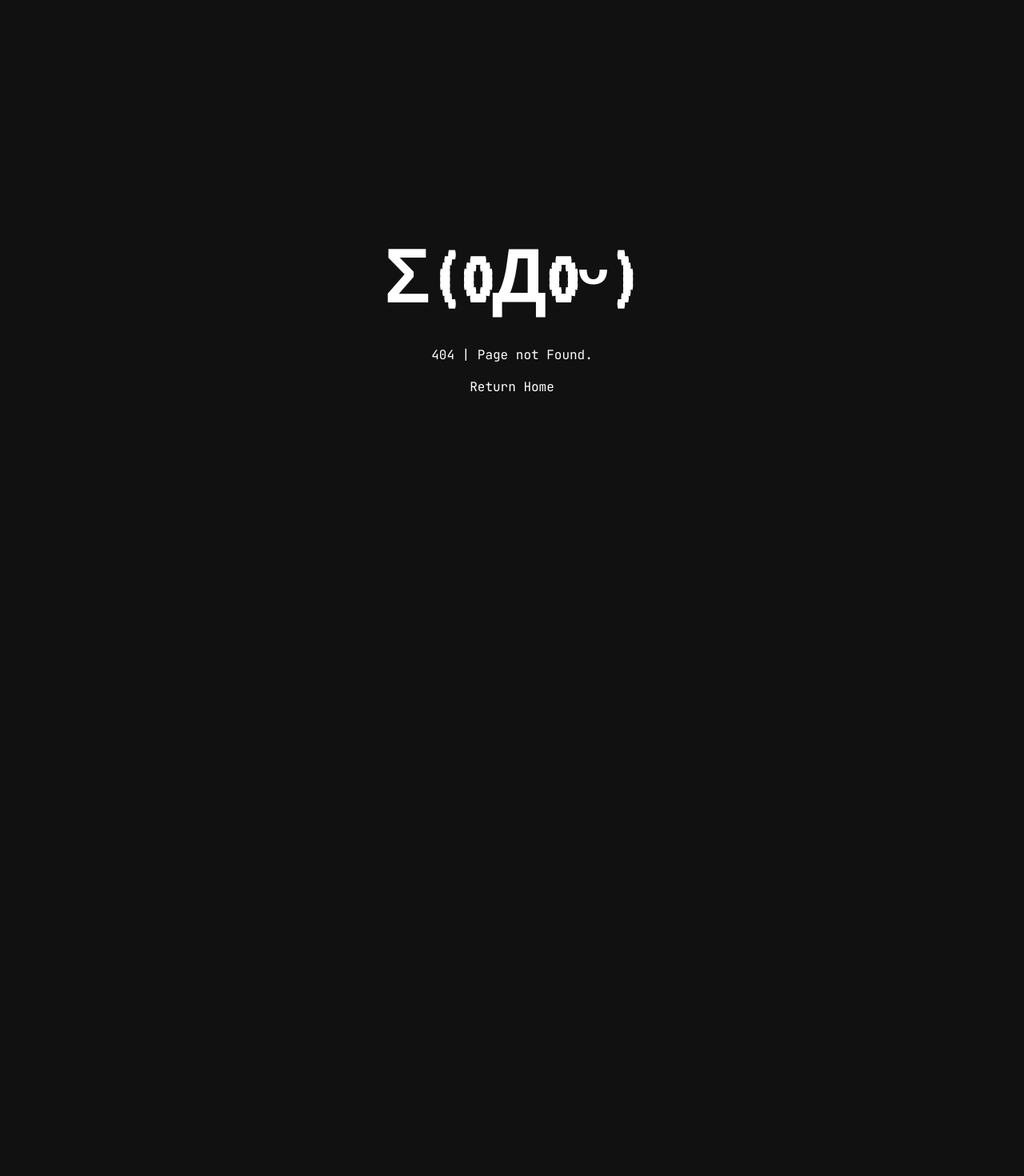
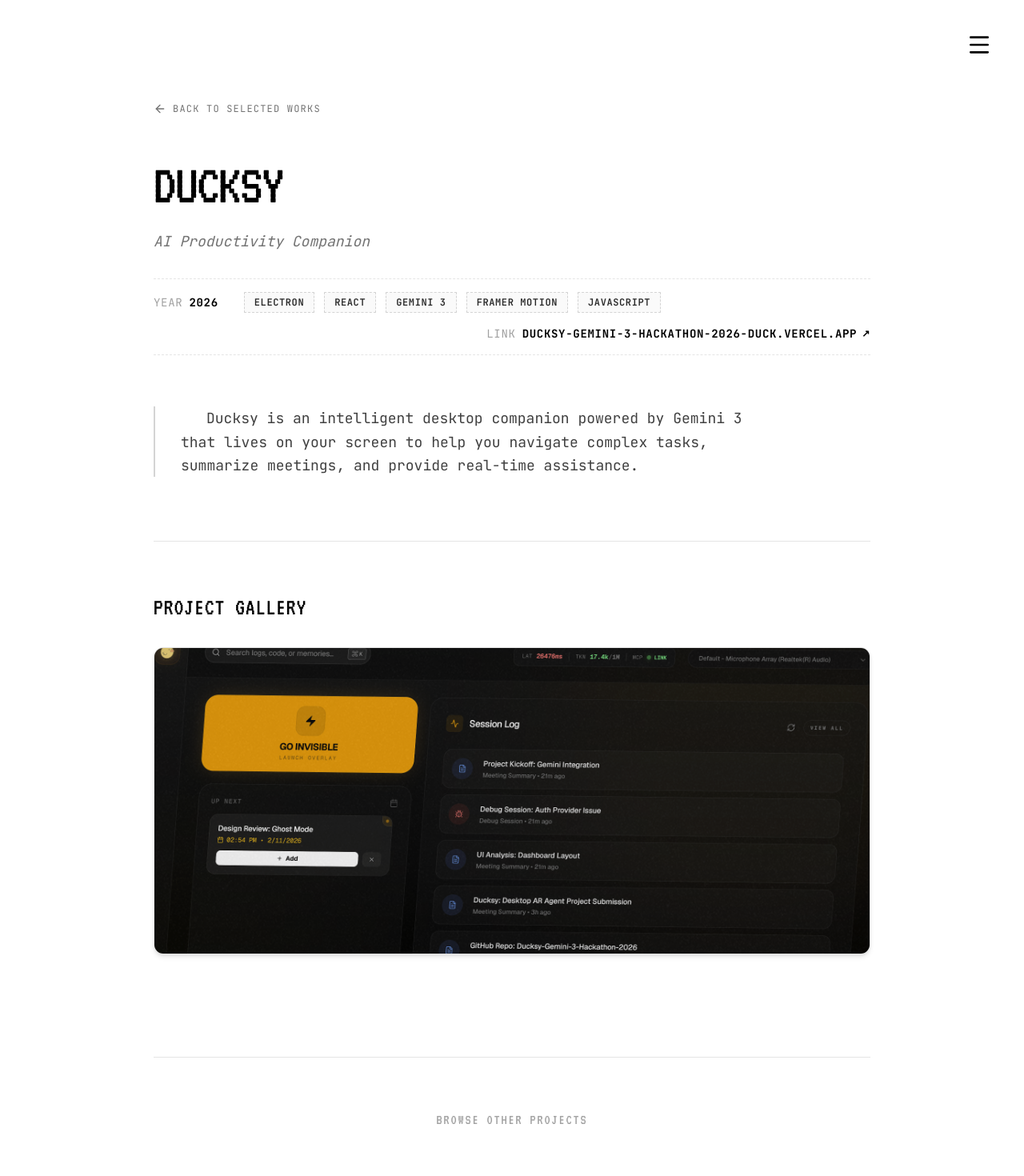
Before and after one commit to SeanNachapat/seanstlab.com, a Next.js app: page /projects/ducksy in a window 1280 px wide. Before the commit this address had no page. Shown: the top 1470 px of the page at 80% size. Before the commit the page ends 800 px from the top, so only its background shows below. Built offline with nearby package versions, Linux system fonts and the light colour scheme.

Commit message:
feat: initialize project data structures and implement dynamic project detail page rendering

```diff
--- a/src/app/(main)/about/page.tsx
+++ b/src/app/(main)/about/page.tsx
@@ -38,12 +38,12 @@
               </div>
 
               <p>
-                Hey! I'm <span className="font-bold text-foreground">Sean</span>, a passionate developer and machine learning enthusiast.
-                Currently, I am a 1st year Computer Science student, Teaching Assistant, and Lecturer at KMITL.
+                Hey! I&apos;m <span className="font-bold text-foreground">Sean</span>, a passionate developer and machine learning enthusiast.
+                Currently, I am a 2nd year Computer Science student, Teaching Assistant, and Lecturer at KMITL.
               </p>
               <p>
-                I'm researching the topic of <span className="text-foreground italic">Robotics</span> and <span className="text-foreground italic">Artificial Intelligence</span>.
-                I'm open to collaborative projects.
+                I&apos;m researching the topic of <span className="text-foreground italic">Robotics</span> and <span className="text-foreground italic">Artificial Intelligence</span>.
+                I&apos;m open to collaborative projects.
               </p>
             </div>
 
--- a/src/app/(main)/experiences/page.tsx
+++ b/src/app/(main)/experiences/page.tsx
@@ -601,7 +601,13 @@
       <div className="relative w-full h-full bg-neutral-900 overflow-hidden">
         <iframe
           src={url}
-          className="w-full h-full border-0 absolute inset-0"
+          style={{
+            width: '500%',
+            height: '500%',
+            transform: 'scale(0.2)',
+            transformOrigin: 'top left',
+          }}
+          className="border-0 absolute inset-0"
           title="Embed Preview"
         />
       </div>
--- a/src/app/(main)/page.tsx
+++ b/src/app/(main)/page.tsx
@@ -29,7 +29,7 @@
                      & AI Researcher
                   </h2>
                   <p className="max-w-xl text-lg lg:text-xl text-muted leading-relaxed font-mono">
-                     I'm Sean, a passionate developer, and a machine learning enthusiast. Currently, a 1st year Computer Science student, Teaching Assistance and Lecturer at KMITL.
+                     I&apos;m Sean, a passionate developer, and a machine learning enthusiast. Currently, a 2nd year Computer Science student, Teaching Assistance and Lecturer at KMITL.
                   </p>
                   <a href="/experiences/gsa">
                     <motion.img
--- /dev/null
+++ b/src/app/(main)/projects/[id]/ProjectDetailClient.tsx
@@ -0,0 +1,167 @@
+"use client";
+
+import React from "react";
+import { Project } from "@/data/projects";
+import Link from "next/link";
+import { ArrowLeft, ExternalLink } from "lucide-react";
+import { motion } from "framer-motion";
+
+interface ProjectDetailClientProps {
+  project: Project;
+}
+
+export default function ProjectDetailClient({ project }: ProjectDetailClientProps) {
+  return (
+    <main className="min-h-screen max-w-screen mx-auto px-6 lg:px-20 pt-32 pb-20 overflow-x-hidden bg-white dark:bg-[#111111] text-black dark:text-white transition-colors duration-300">
+      <div className="max-w-4xl mx-auto">
+        {/* Animated Navigation Back Link */}
+        <motion.div
+          initial={{ opacity: 0, y: -10 }}
+          animate={{ opacity: 1, y: 0 }}
+          className="flex justify-between items-center mb-12"
+        >
+          <Link
+            href="/projects"
+            className="flex items-center gap-2 text-neutral-500 hover:text-black dark:hover:text-white transition-colors font-mono text-xs tracking-widest group"
+          >
+            <ArrowLeft className="w-4 h-4 group-hover:-translate-x-1 transition-transform" />
+            BACK TO SELECTED WORKS
+          </Link>
+        </motion.div>
+
+        {/* Content Header Grid */}
+        <section className="mb-16">
+          <motion.div
+            initial={{ opacity: 0, x: -20 }}
+            animate={{ opacity: 1, x: 0 }}
+            transition={{ duration: 0.6 }}
+          >
+            {/* Title / Name Header */}
+            <h1 className="font-pixel text-5xl md:text-6xl lg:text-7xl mb-4 text-black dark:text-white leading-[1.1] tracking-tight uppercase">
+              {project.title.split("|")[0].trim()}
+            </h1>
+
+            {/* Sub-header tagline (if the title had a subtitle split by '|') */}
+            {project.title.includes("|") && (
+              <p className="font-mono text-base md:text-lg text-neutral-500 dark:text-neutral-400 mb-8 max-w-2xl leading-relaxed italic">
+                {project.title.split("|")[1].trim()}
+              </p>
+            )}
+
+            {/* Metadata bar aligned like the photo on the right */}
+            <div className="flex flex-wrap items-center gap-x-8 gap-y-4 font-mono text-sm tracking-wider uppercase mb-12 py-4 border-y border-dashed border-neutral-200 dark:border-neutral-900/60">
+              {/* Year */}
+              <div className="flex items-center gap-2">
+                <span className="text-neutral-400 dark:text-neutral-500">year</span>
+                <span className="text-black dark:text-white font-bold">{project.year}</span>
+              </div>
+
+              {/* Tags inside rectangular border capsules */}
+              <div className="flex flex-wrap items-center gap-3">
+                {project.tags.map((tag) => (
+                  <span
+                    key={tag}
+                    className="border border-dashed border-neutral-300 dark:border-neutral-800 bg-neutral-50 dark:bg-neutral-900/60 px-3 py-1 text-xs text-neutral-800 dark:text-neutral-200 tracking-wider uppercase font-semibold"
+                  >
+                    {tag}
+                  </span>
+                ))}
+              </div>
+
+              {/* Outbound Link */}
+              <div className="flex items-center gap-2 sm:ml-auto">
+                <span className="text-neutral-400 dark:text-neutral-500">link</span>
+                <a
+                  href={project.link}
+                  target="_blank"
+                  rel="noopener noreferrer"
+                  className="text-black dark:text-white hover:text-blue-600 dark:hover:text-blue-400 hover:underline transition-colors font-bold flex items-center gap-1.5"
+                >
+                  {(() => {
+                    try {
+                      const hostname = new URL(project.link).hostname;
+                      return hostname.toUpperCase();
+                    } catch {
+                      return project.link.replace(/https?:\/\//, "").split("/")[0].toUpperCase();
+                    }
+                  })()}
+                  <span className="text-xs">↗</span>
+                </a>
+              </div>
+            </div>
+          </motion.div>
+        </section>
+
+        {/* Narrative Description Section */}
+        <section className="mb-20">
+          <motion.div
+            initial={{ opacity: 0 }}
+            whileInView={{ opacity: 1 }}
+            viewport={{ once: true }}
+            transition={{ duration: 0.8 }}
+            className="border-l-2 border-neutral-300 dark:border-neutral-800 pl-6 lg:pl-8 font-mono text-base lg:text-lg leading-relaxed text-neutral-700 dark:text-neutral-300 space-y-6 max-w-3xl"
+          >
+            <p className="indent-8">
+              {project.description}
+            </p>
+          </motion.div>
+        </section>
+
+        {/* Dynamic Image / Photo Showcase Grid */}
+        {project.photos && project.photos.length > 0 && (
+          <section className="mt-20 pt-16 border-t border-neutral-200 dark:border-neutral-900">
+            <motion.h2
+              initial={{ opacity: 0 }}
+              whileInView={{ opacity: 1 }}
+              viewport={{ once: true }}
+              className="font-pixel text-2xl lg:text-3xl mb-8 tracking-wide text-black dark:text-white uppercase"
+            >
+              Project Gallery
+            </motion.h2>
+            <div className="grid grid-cols-1 md:grid-cols-2 gap-6 lg:gap-8">
+              {(() => {
+                const isOdd = project.photos.length % 2 !== 0;
+                return project.photos.map((photo, i) => {
+                  const isFirstAndOdd = isOdd && i === 0;
+                  return (
+                    <motion.div
+                      key={photo}
+                      initial={{ opacity: 0, y: 25 }}
+                      whileInView={{ opacity: 1, y: 0 }}
+                      viewport={{ once: true }}
+                      transition={{ delay: i * 0.1 }}
+                      className={`group relative overflow-hidden rounded-xl border border-neutral-200 dark:border-neutral-800 bg-neutral-50 dark:bg-neutral-950 shadow-md hover:shadow-xl transition-all duration-300 ${
+                        isFirstAndOdd ? "md:col-span-2 aspect-[21/9]" : "aspect-video"
+                      }`}
+                    >
+                      <img
+                        src={photo}
+                        alt={`${project.title} screenshot ${i + 1}`}
+                        className="w-full h-full object-cover transition-transform duration-500 group-hover:scale-[1.03]"
+                      />
+                      <div className="absolute inset-0 bg-black/5 opacity-100 group-hover:opacity-0 transition-opacity pointer-events-none" />
+                    </motion.div>
+                  );
+                });
+              })()}
+            </div>
+          </section>
+        )}
+
+        {/* Footer Navigation */}
+        <motion.div
+          initial={{ opacity: 0 }}
+          whileInView={{ opacity: 1 }}
+          className="mt-32 pt-16 border-t border-neutral-200 dark:border-neutral-900 text-center"
+        >
+          <Link
+            href="/projects"
+            className="font-pixel text-lg text-neutral-400 hover:text-black dark:hover:text-white transition-colors uppercase tracking-widest"
+          >
+            Browse Other Projects
+          </Link>
+        </motion.div>
+      </div>
+    </main>
+  );
+}
--- /dev/null
+++ b/src/app/(main)/projects/[id]/page.tsx
@@ -0,0 +1,29 @@
+import React from "react";
+import { projects } from "@/data/projects";
+import { notFound } from "next/navigation";
+import ProjectDetailClient from "./ProjectDetailClient";
+
+interface PageProps {
+  params: Promise<{ id: string }>;
+}
+
+export default async function ProjectDetailPage({ params }: PageProps) {
+  // Unwrap the params promise (Next.js 16 standard for Server Components)
+  const { id } = await params;
+
+  // Find the project matching the id
+  const project = projects.find((p) => p.id === id);
+
+  if (!project) {
+    notFound();
+  }
+
+  return <ProjectDetailClient project={project} />;
+}
+
+// Generate static params for optimal pre-rendering speed and static export compatibility
+export async function generateStaticParams() {
+  return projects.map((p) => ({
+    id: p.id,
+  }));
+}
--- a/src/data/experiences.ts
+++ b/src/data/experiences.ts
@@ -39,10 +39,25 @@
 
 export const experiences: Experience[] = [
     {
+        role: "Head of Media Team",
+        period: "June 2026 - Present",
+        organization: "Department of Computer Science, KMITL",
+        link: "https://www.science.kmitl.ac.th/",
+        details: [
+            "Lead a team of content creators to produce engaging content and promotional materials for the department's social media platforms.",
+            "Managed content pipelines and delegated tasks effectively among team members to meet tight deadlines for academic and promotional events.",
+        ],
+        type: 'other',
+        preview: {
+            type: 'iframe',
+            iframeUrl: "https://www.science.kmitl.ac.th/"
+        }
+    },
+    {
         role: "Content Creator",
         period: "May 2026 - Present",
         organization: "Google Developer Group Bangkok, GDG",
-        link: "https://gdg.community.dev/gdg-bangkok/",
+        link: "https://gdgbangkok.dev/",
         details: [
             "Creating engaging content and promotional materials for GDG Bangkok's social media platforms.",
             "Fostering a vibrant community of AI enthusiasts and developers.",
@@ -50,7 +65,7 @@
         type: 'other',
         preview: {
             type: 'iframe',
-            iframeUrl: "https://gdg.community.dev/gdg-bangkok/"
+            iframeUrl: "https://gdgbangkok.dev/"
         }
     },
     {
--- a/src/data/projects.ts
+++ b/src/data/projects.ts
@@ -1,54 +1,81 @@
 export interface Project {
+    id: string;
     title: string;
     description: string;
     tags: string[];
     link: string;
     image: string;
+    year: string;
+    photos: string[];
     flagship?: boolean;
 }
 
 export const projects: Project[] = [
     {
-        title: "Dummio | Virtual IoT Device Simulator & Python Service",
+        id: "pinata",
+        title: "Piñata | Virtual IoT Device Simulator & Python Service",
         description:
             "An open-source virtual IoT device simulation engine and Python package designed for ML pipelines, IoT streaming, and anomaly detection testing. Features Wind Turbine, Commercial HVAC, and Industrial Motor presets with real-time MQTT integration, ground truth anomaly logging, and a premium Streamlit visualization dashboard.",
         tags: ["Python", "FastAPI", "WebSockets", "MQTT", "Streamlit", "Poetry"],
-        link: "https://github.com/SeanNachapat/dummio",
-        image: "https://raw.githubusercontent.com/SeanNachapat/Dummio/main/imgs/dummio.png",
+        link: "https://github.com/SeanNachapat/Pinata",
+        image: "https://raw.githubusercontent.com/SeanNachapat/Pinata/main/Pinata.png",
+        year: "2026",
+        photos: [
+            "https://raw.githubusercontent.com/SeanNachapat/Pinata/main/Pinata.png",
+        ],
         flagship: true,
     },
     {
+        id: "stacked",
         title: "Stacked | Digital Sticker Bomb for developers",
         description:
             "specialized platform for developers to aggregate and showcase their verified technical achievements. By centralizing badges, certifications, and hackathon wins into a single, authenticated profile, StackedLabs moves beyond the traditional resume to provide a high-trust, visual representation of a developer’s true skill set and growth.",
         tags: ["MongoDB", "React", "NEXT.js", "Puppeteer", "Typescript"],
         link: "https://stacked.seanstlab.com/",
         image: "/stacked.png",
+        year: "2026",
+        photos: [
+            "/stacked.png",
+        ],
         flagship: true,
     },
     {
+        id: "ducksy",
         title: "Ducksy | AI Productivity Companion",
         description:
             "Ducksy is an intelligent desktop companion powered by Gemini 3 that lives on your screen to help you navigate complex tasks, summarize meetings, and provide real-time assistance.",
         tags: ["Electron", "React", "Gemini 3", "Framer Motion", "Javascript"],
         link: "https://ducksy-gemini-3-hackathon-2026-duck.vercel.app/",
-        image: "/Ducksy.png"
+        image: "/Ducksy.png",
+        year: "2026",
+        photos: [
+            "/Ducksy.png",
+        ]
     },
     {
+        id: "go-shrimp",
         title: "Go-Shrimp | Smart Farm Management System",
         description:
             "Web Application for Shrimp Farmers integrated with MongoDB database, image classification and disease prediction. Includes real-time water quality monitoring, inventory tracking, and data visualization for pond cycles.",
         tags: ["React", "NEXT.js", "MongoDB", "GeminiAPI"],
         link: "https://github.com/SeanNachapat/go-shrimp",
         image: "/GoShrimp.png",
+        year: "2025",
+        photos: [
+            "/GoShrimp.png",
+        ],
     },
     {
+        id: "whatstheword",
         title: "What's The Word",
         description:
             "What's The Word? is a web application game for Thai students to practice their knowledge of English vocabulary, categorized by the Common European Framework of Reference for Languages(CEFR).",
         tags: ["React", "Vercel", "NEXT.js", "GeminiAPI"],
         link: "https://github.com/SeanNachapat/whatstheword",
-        image:
+        image: "/WTW.png",
+        year: "2025",
+        photos: [
             "/WTW.png",
+        ],
     },
 ];
```
Also changed, not shown: src/components/ProjectCard.tsx (+3 -2 lines).
